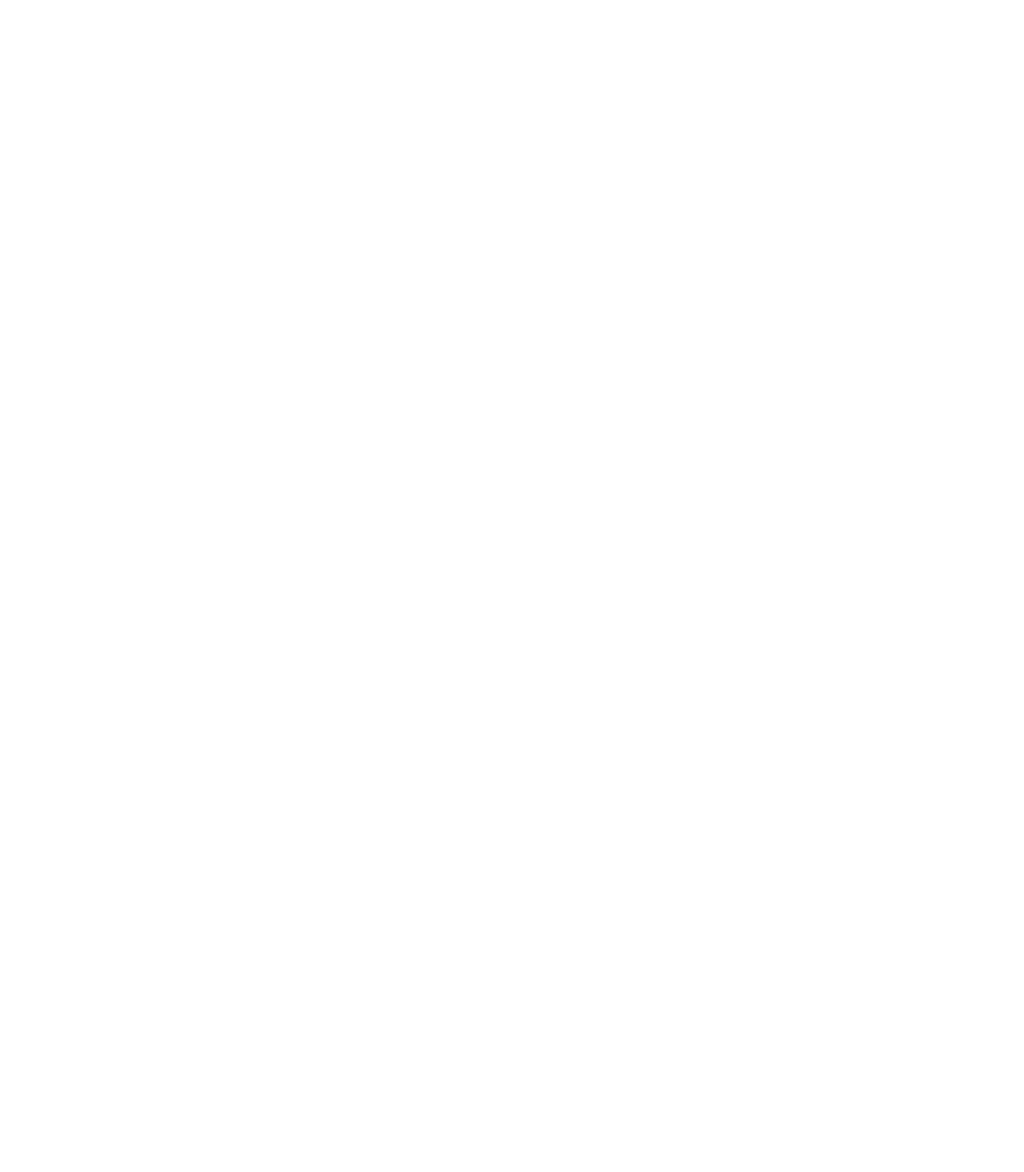
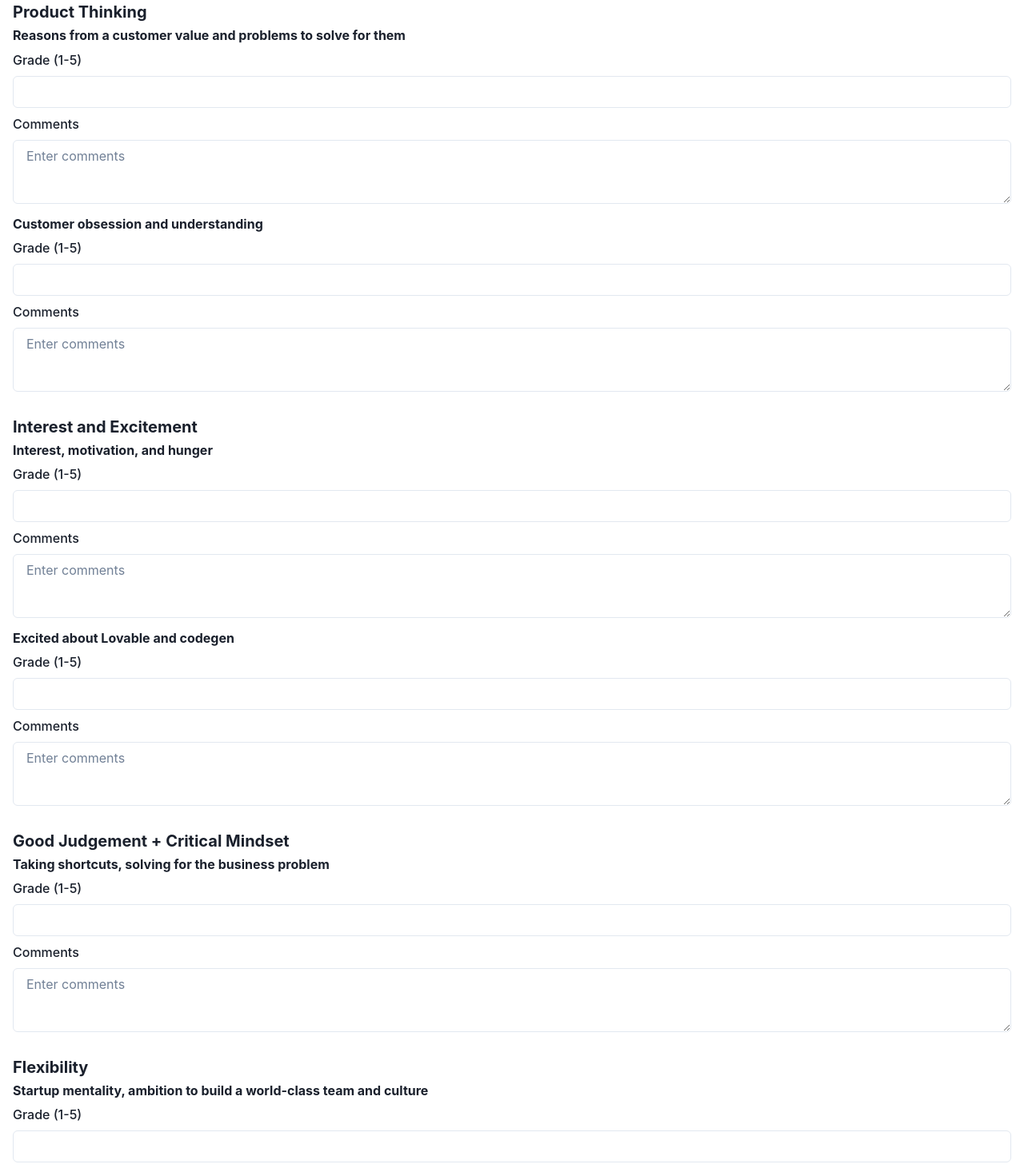
Before and after one commit to GPT-Engineer-App/candidate-grader, a React (Vite) app: page /candidate/1 in a window 1280 px wide. Shown: the part 2092-3558 px from the top of the page at 80% size. Before the commit the page ends 1860 px from the top, so only its background shows below. Built offline with nearby package versions, Linux system fonts and the light colour scheme.

Commit message:
Added new grading categories and criteria to the Candidate page.

```diff
--- a/src/pages/Candidate.jsx
+++ b/src/pages/Candidate.jsx
@@ -80,6 +80,19 @@ const Candidate = () => {
                   <FormLabel>Comments</FormLabel>
                   <Textarea placeholder="Enter comments" />
                 </FormControl>
+                <Box mb={4}>
+                  <Heading size="sm" mb={2}>Honesty</Heading>
+                  <FormControl mb={2}>
+                    <FormLabel>Grade (1-5)</FormLabel>
+                    <NumberInput max={5} min={1}>
+                      <NumberInputField />
+                    </NumberInput>
+                  </FormControl>
+                  <FormControl mb={2}>
+                    <FormLabel>Comments</FormLabel>
+                    <Textarea placeholder="Enter comments" />
+                  </FormControl>
+                </Box>
               </Box>
               <Box>
                 <Heading size="md" mb={2}>Ways of Working</Heading>
@@ -126,6 +139,109 @@ const Candidate = () => {
                   </Text>
                 </Box>
               </Box>
+              <Box>
+                <Heading size="md" mb={2}>Product Thinking</Heading>
+                <Box mb={4}>
+                  <Heading size="sm" mb={2}>Reasons from a customer value and problems to solve for them</Heading>
+                  <FormControl mb={2}>
+                    <FormLabel>Grade (1-5)</FormLabel>
+                    <NumberInput max={5} min={1}>
+                      <NumberInputField />
+                    </NumberInput>
+                  </FormControl>
+                  <FormControl mb={2}>
+                    <FormLabel>Comments</FormLabel>
+                    <Textarea placeholder="Enter comments" />
+                  </FormControl>
+                </Box>
+                <Box mb={4}>
+                  <Heading size="sm" mb={2}>Customer obsession and understanding</Heading>
+                  <FormControl mb={2}>
+                    <FormLabel>Grade (1-5)</FormLabel>
+                    <NumberInput max={5} min={1}>
+                      <NumberInputField />
+                    </NumberInput>
+                  </FormControl>
+                  <FormControl mb={2}>
+                    <FormLabel>Comments</FormLabel>
+                    <Textarea placeholder="Enter comments" />
+                  </FormControl>
+                </Box>
+              </Box>
+              <Box>
+                <Heading size="md" mb={2}>Interest and Excitement</Heading>
+                <Box mb={4}>
+                  <Heading size="sm" mb={2}>Interest, motivation, and hunger</Heading>
+                  <FormControl mb={2}>
+                    <FormLabel>Grade (1-5)</FormLabel>
+                    <NumberInput max={5} min={1}>
+                      <NumberInputField />
+                    </NumberInput>
+                  </FormControl>
+                  <FormControl mb={2}>
+                    <FormLabel>Comments</FormLabel>
+                    <Textarea placeholder="Enter comments" />
+                  </FormControl>
+                </Box>
+                <Box mb={4}>
+                  <Heading size="sm" mb={2}>Excited about Lovable and codegen</Heading>
+                  <FormControl mb={2}>
+                    <FormLabel>Grade (1-5)</FormLabel>
+                    <NumberInput max={5} min={1}>
+                      <NumberInputField />
+                    </NumberInput>
+                  </FormControl>
+                  <FormControl mb={2}>
+                    <FormLabel>Comments</FormLabel>
+                    <Textarea placeholder="Enter comments" />
+                  </FormControl>
+                </Box>
+              </Box>
+              <Box>
+                <Heading size="md" mb={2}>Good Judgement + Critical Mindset</Heading>
+                <Box mb={4}>
+                  <Heading size="sm" mb={2}>Taking shortcuts, solving for the business problem</Heading>
+                  <FormControl mb={2}>
+                    <FormLabel>Grade (1-5)</FormLabel>
+                    <NumberInput max={5} min={1}>
+                      <NumberInputField />
+                    </NumberInput>
+                  </FormControl>
+                  <FormControl mb={2}>
+                    <FormLabel>Comments</FormLabel>
+                    <Textarea placeholder="Enter comments" />
+                  </FormControl>
+                </Box>
+              </Box>
+              <Box>
+                <Heading size="md" mb={2}>Flexibility</Heading>
+                <Box mb={4}>
+                  <Heading size="sm" mb={2}>Startup mentality, ambition to build a world-class team and culture</Heading>
+                  <FormControl mb={2}>
+                    <FormLabel>Grade (1-5)</FormLabel>
+                    <NumberInput max={5} min={1}>
+                      <NumberInputField />
+                    </NumberInput>
+                  </FormControl>
+                  <FormControl mb={2}>
+                    <FormLabel>Comments</FormLabel>
+                    <Textarea placeholder="Enter comments" />
+                  </FormControl>
+                </Box>
+                <Box mb={4}>
+                  <Heading size="sm" mb={2}>Ambition to adapt to change as AI comes, and always learns</Heading>
+                  <FormControl mb={2}>
+                    <FormLabel>Grade (1-5)</FormLabel>
+                    <NumberInput max={5} min={1}>
+                      <NumberInputField />
+                    </NumberInput>
+                  </FormControl>
+                  <FormControl mb={2}>
+                    <FormLabel>Comments</FormLabel>
+                    <Textarea placeholder="Enter comments" />
+                  </FormControl>
+                </Box>
+              </Box>
             </VStack>
           </>
         ) : (
```
